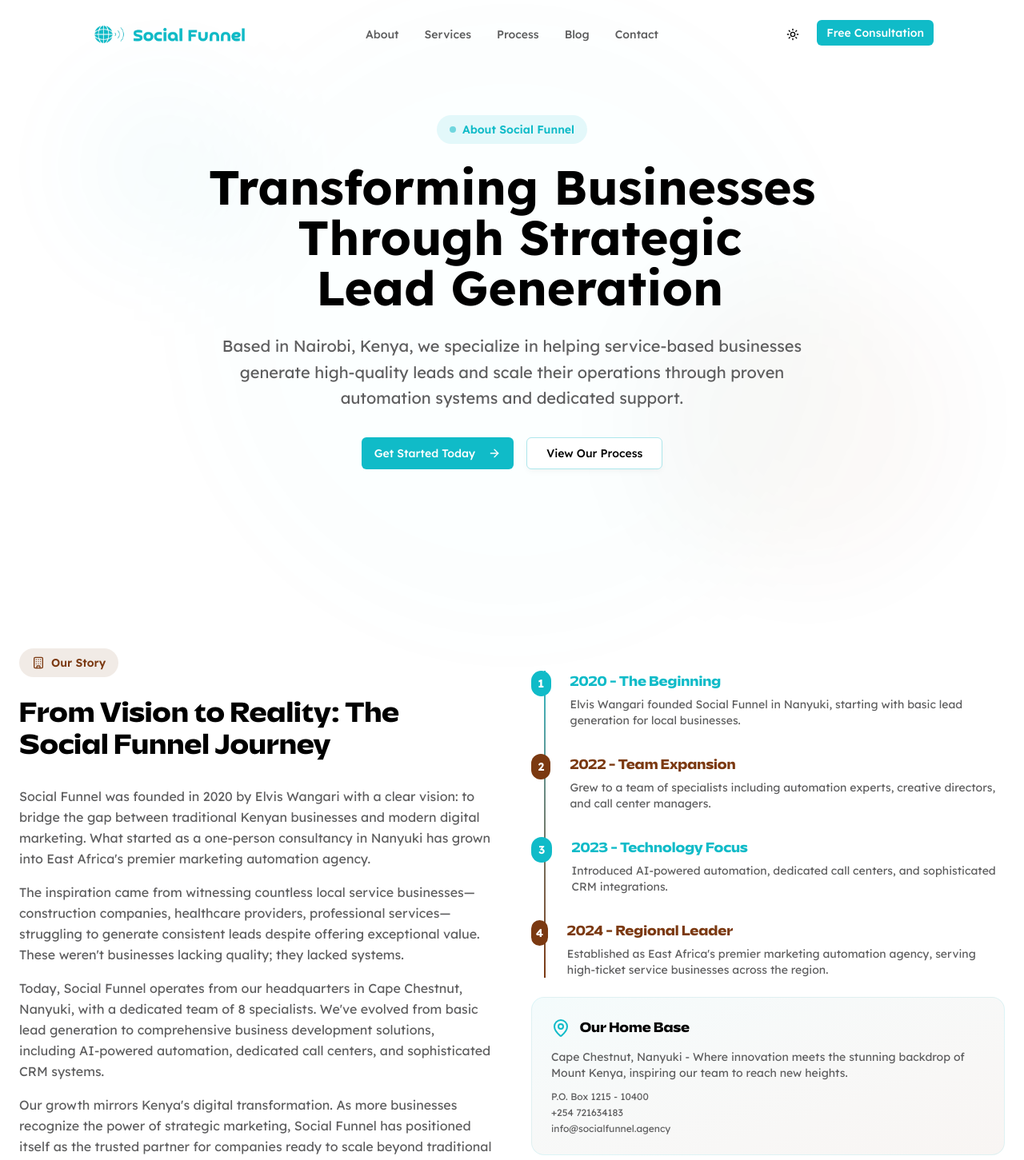
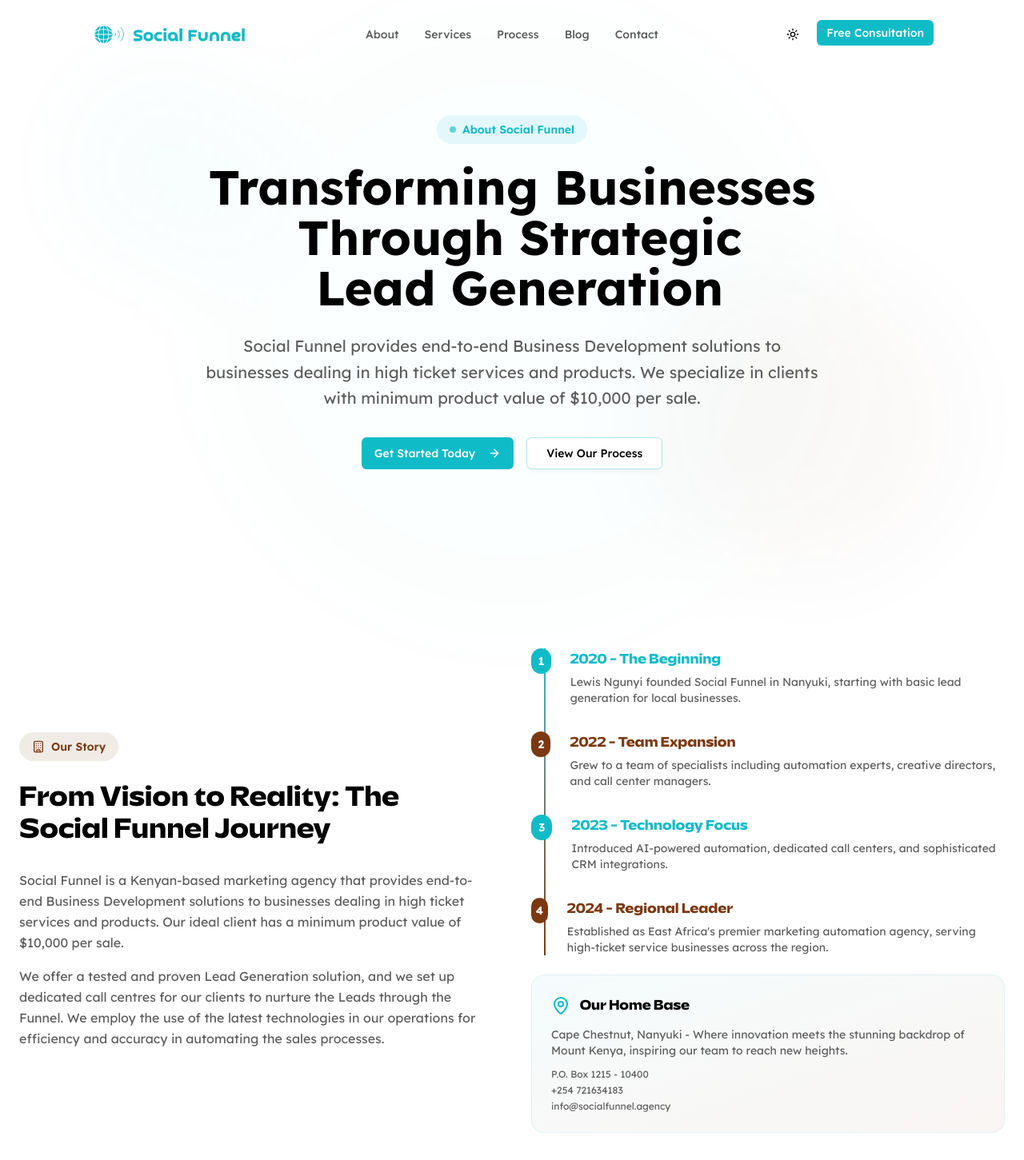
Before and after one commit to socialfunnel/socialfunnel, a Next.js app: page /about in a window 1280 px wide. Shown: the top 1451 px of the page at 80% size. Built offline with nearby package versions, Linux system fonts and the light colour scheme.

Commit message:
refactor(about): update company description and founder name

```diff
--- a/src/app/about/page.tsx
+++ b/src/app/about/page.tsx
@@ -54,15 +54,15 @@ const stats = [
   },
   {
     number: "100%",
-    label: "Systems-Based Approach",
-    description: "Predictable revenue through proven frameworks",
+    label: "Tested & Proven",
+    description: "Lead generation solutions with dedicated call centres",
     icon: <Award className="h-8 w-8" />,
     color: "secondary",
   },
   {
     number: "24/7",
-    label: "Automated Operations",
-    description: "AI-powered systems that work around the clock",
+    label: "Latest Technology",
+    description: "Automation systems for efficiency and accuracy",
     icon: <TrendingUp className="h-8 w-8" />,
     color: "primary",
   },
@@ -147,10 +147,10 @@ export default function About() {
                 as="p"
                 className="text-lg md:text-xl text-muted-foreground max-w-3xl mx-auto leading-relaxed mb-8"
               >
-                Based in Nairobi, Kenya, we specialize in helping service-based
-                businesses generate high-quality leads and scale their
-                operations through proven automation systems and dedicated
-                support.
+                Social Funnel provides end-to-end Business Development solutions
+                to businesses dealing in high ticket services and products. We
+                specialize in clients with minimum product value of $10,000 per
+                sale.
               </TextEffect>
 
               <motion.div
@@ -187,33 +187,18 @@ export default function About() {
                 </h2>
                 <div className="space-y-4 text-muted-foreground leading-relaxed">
                   <p>
-                    Social Funnel was founded in 2020 by Elvis Wangari with a
-                    clear vision: to bridge the gap between traditional Kenyan
-                    businesses and modern digital marketing. What started as a
-                    one-person consultancy in Nanyuki has grown into East
-                    Africa&apos;s premier marketing automation agency.
+                    Social Funnel is a Kenyan-based marketing agency that
+                    provides end-to-end Business Development solutions to
+                    businesses dealing in high ticket services and products. Our
+                    ideal client has a minimum product value of $10,000 per
+                    sale.
                   </p>
                   <p>
-                    The inspiration came from witnessing countless local service
-                    businesses— construction companies, healthcare providers,
-                    professional services— struggling to generate consistent
-                    leads despite offering exceptional value. These weren&apos;t
-                    businesses lacking quality; they lacked systems.
-                  </p>
-                  <p>
-                    Today, Social Funnel operates from our headquarters in Cape
-                    Chestnut, Nanyuki, with a dedicated team of 8 specialists.
-                    We&apos;ve evolved from basic lead generation to
-                    comprehensive business development solutions, including
-                    AI-powered automation, dedicated call centers, and
-                    sophisticated CRM systems.
-                  </p>
-                  <p>
-                    Our growth mirrors Kenya&apos;s digital transformation. As
-                    more businesses recognize the power of strategic marketing,
-                    Social Funnel has positioned itself as the trusted partner
-                    for companies ready to scale beyond traditional boundaries
-                    and embrace predictable, automated growth.
+                    We offer a tested and proven Lead Generation solution, and
+                    we set up dedicated call centres for our clients to nurture
+                    the Leads through the Funnel. We employ the use of the
+                    latest technologies in our operations for efficiency and
+                    accuracy in automating the sales processes.
                   </p>
                 </div>
               </motion.div>
@@ -241,7 +226,7 @@ export default function About() {
                           2020 - The Beginning
                         </h3>
                         <p className="text-sm text-muted-foreground">
-                          Elvis Wangari founded Social Funnel in Nanyuki,
+                          Lewis Ngunyi founded Social Funnel in Nanyuki,
                           starting with basic lead generation for local
                           businesses.
                         </p>
@@ -351,8 +336,7 @@ export default function About() {
                   To build client acquisition systems that create predictable
                   revenue and freedom for service businesses—while funding
                   generational impact across Africa. We use our skills to solve
-                  real-world problems and transform how businesses connect with
-                  their ideal clients.
+                  real-world problems.
                 </p>
                 <div className="flex flex-wrap gap-4 text-sm">
                   <div className="flex items-center gap-2">
@@ -434,7 +418,7 @@ export default function About() {
                 <div className="aspect-square relative overflow-hidden">
                   <Image
                     src="https://images.unsplash.com/photo-1507003211169-0a1dd7228f2d?w=400&h=400&fit=crop&crop=face&auto=format&q=80"
-                    alt="Elvis Wangari - Founder & CEO"
+                    alt="Lewis Ngunyi - Founder & CEO"
                     fill
                     className="object-cover group-hover:scale-105 transition-transform duration-300"
                   />
@@ -443,7 +427,7 @@ export default function About() {
 
                 <div className="p-4">
                   <h3 className="text-lg font-serif font-bold mb-1">
-                    Elvis Wangari
+                    Lewis Ngunyi
                   </h3>
                   <p className="text-primary font-medium mb-2 text-sm">
                     Founder &amp; CEO
--- a/src/app/blog/page.tsx
+++ b/src/app/blog/page.tsx
@@ -106,7 +106,7 @@ const blogPosts = [
       "Discover proven strategies to generate quality leads for your high-ticket service business. Learn from real case studies and actionable insights.",
     content: "Full blog post content here...",
     author: {
-      name: "Elvis Wangari",
+      name: "Lewis Ngunyi",
       avatar:
         "https://images.unsplash.com/photo-1507003211169-0a1dd7228f2d?w=100&h=100&fit=crop&crop=face&auto=format&q=80",
       role: "Founder & CEO",
```
